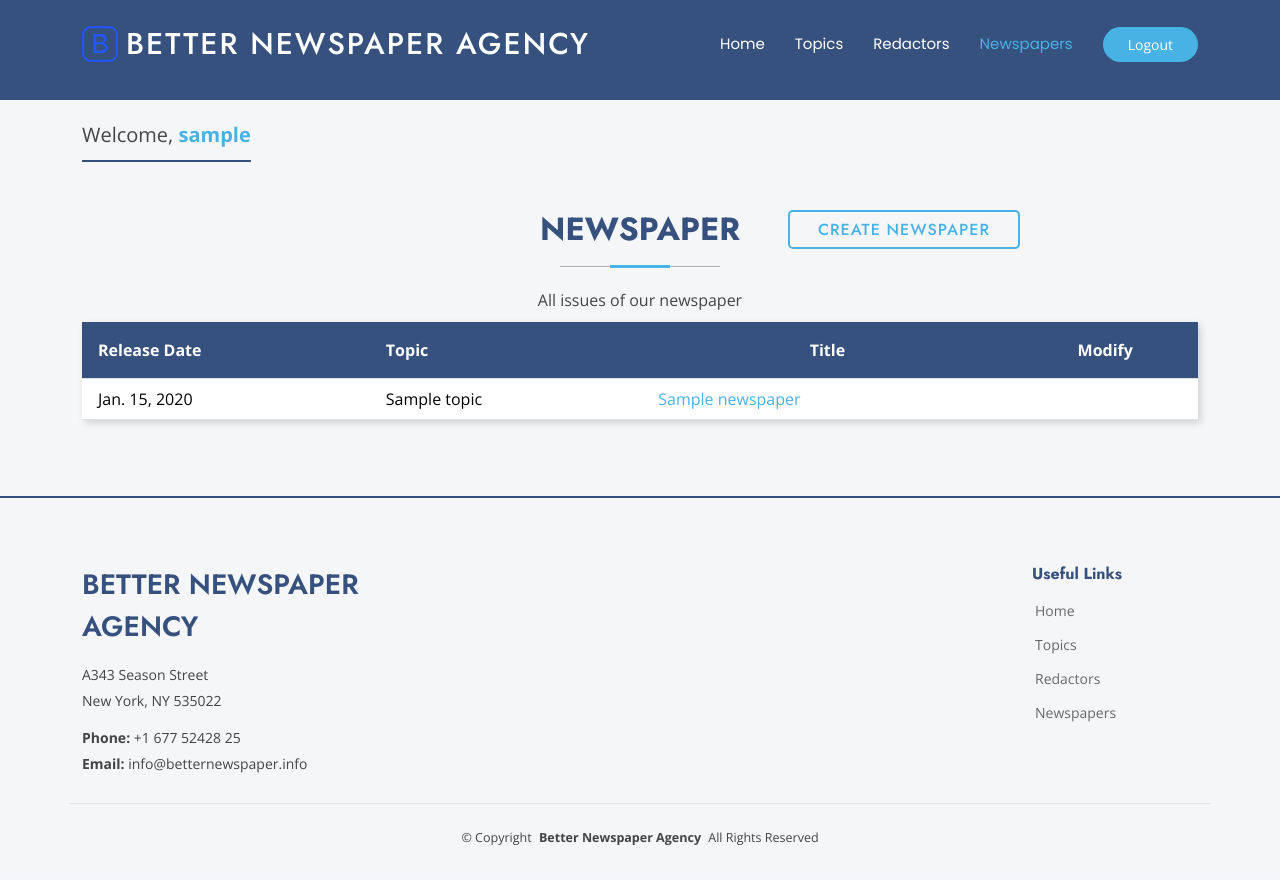
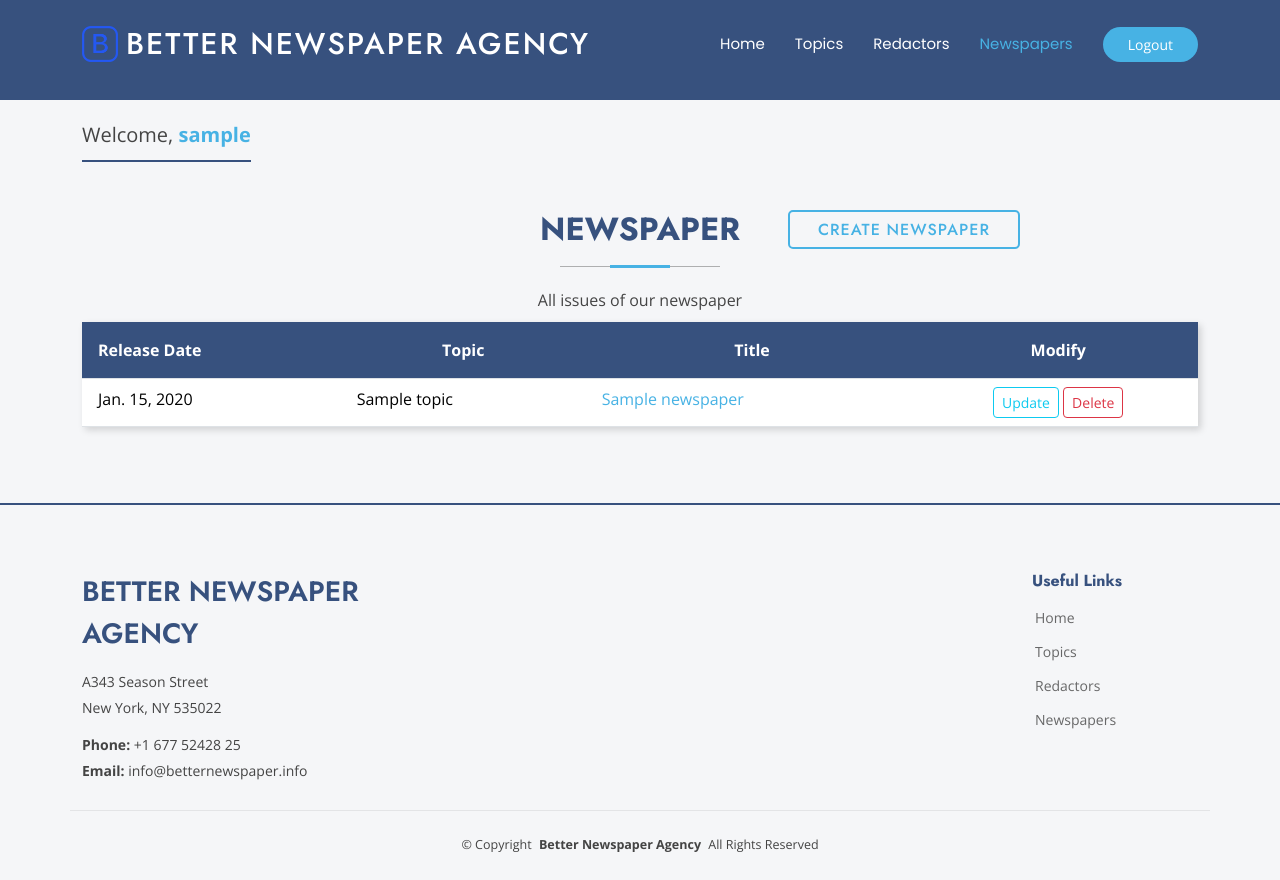
Before and after one commit to omnigun/newspaper-agency, a Django app: page /newspapers/ in a window 1280 px wide. Before the commit the page ends 845 px from the top, so only its background shows below. Run offline with Django 5.2, Linux system fonts and the light colour scheme; a user stored in the database is signed in; tables that the repository leaves empty hold one stand-in row (values such as "Sample post"); some libraries are stand-ins or nearby versions.

Commit message:
added links to update single newspaper page

```diff
--- a/templates/newspaper/newspaper_list.html
+++ b/templates/newspaper/newspaper_list.html
@@ -24,7 +24,7 @@
             <table class="table">
               <tr class="thead-color">
                 <th class="p-3" >Release Date</th>
-                <th class="p-3">Topic</th>
+                <th class="p-3 text-center">Topic</th>
                 <th class="p-3 text-center">Title</th>
                 <th class="p-3 text-center">Modify</th>
               </tr>
@@ -37,7 +37,16 @@
                   {{ newspaper.title }}
                   </a>
                 </td>
-                <td></td>
+                <td class="text-center">
+                  <a
+                      href="{%url 'newspaper:newspaper-update' pk=newspaper.pk %}"
+                      class="btn btn-outline-info btn-sm"
+                  >Update</a>
+                  <a
+                      href="{url 'newspaper:newspaper-delete' pk=redactor.pk %}"
+                      class="btn btn-outline-danger btn-sm"
+                  >Delete</a>
+                </td>
               </tr>
               {% endfor %}
             </table>
```
